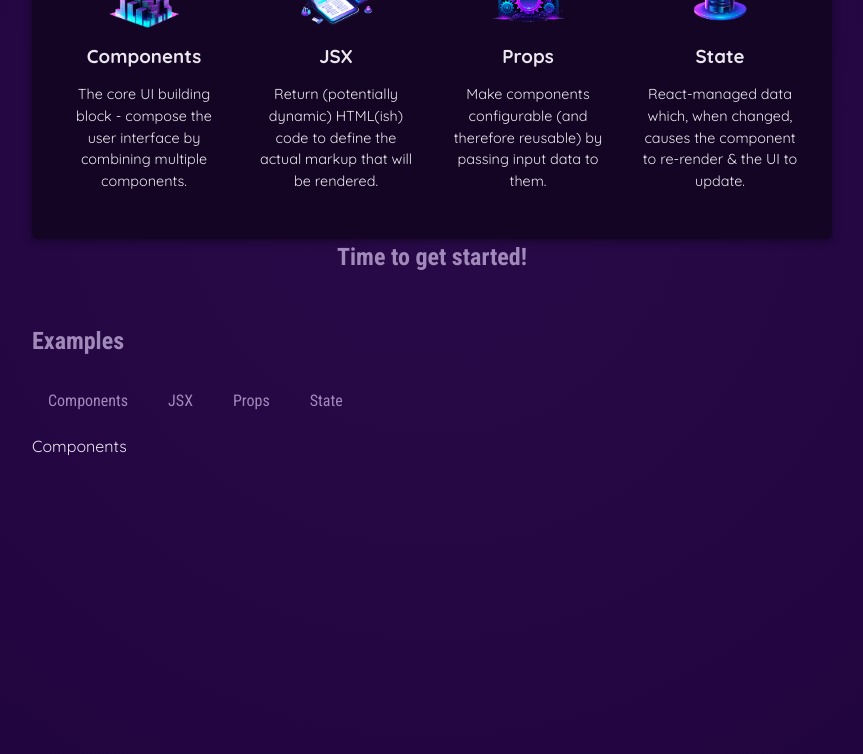
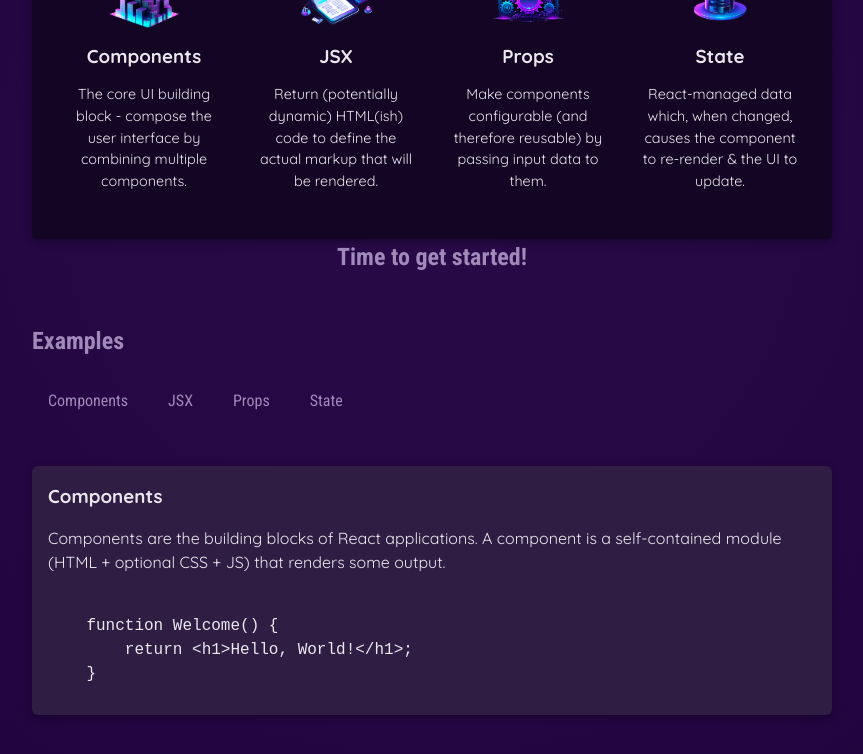
Before and after one commit to bisso-jk/react_practice_codebox, a React (Vite) app: page / in a window 1280 px wide. Both pictures are taken after a click on the button "Components". Shown: the part 460-1214 px from the top of the page, without its empty margins (208-1071 px from the left). Built offline with nearby package versions, Linux system fonts and the light colour scheme.

Commit message:
Exmaple complete

```diff
--- a/src/component/Example/Example.jsx
+++ b/src/component/Example/Example.jsx
@@ -1,31 +1,50 @@
-import {useState} from "react";
-import { TAB_BUTTONS } from '/src/data/data';
+import { useState } from "react";
+import { TAB_BUTTONS } from "/src/data/data";
 import TabButton from "./TabButton";
 
 const Example = () => {
   const [tabState, setTabState] = useState(0);
-    const [content, setContent] = useState('');
+  const [description, setDescription] = useState(null);
+  const [label, setLabel] = useState(null);
+  const [code, setCode] = useState(null);
 
-    const handleClickMenu = (index, content) => {
+  const handleClickMenu = (index, label, code, description) => {
     setTabState(index);
-        setContent(content);
-    }
+    setLabel(label);
+    setCode(code);
+    setDescription(description);
+  };
 
   return (
     <main>
-            <section id={'examples'}>
+      <section id={"examples"}>
         <h2>Examples</h2>
         <menu>
-                    {TAB_BUTTONS && TAB_BUTTONS.map((tabButton) => (
+          {TAB_BUTTONS &&
+            TAB_BUTTONS.map((tabButton) => (
               <TabButton
                 label={tabButton.label}
-                            onClickFunction={() => handleClickMenu(tabButton.index, tabButton.content)}
+                onClickFunction={() =>
+                  handleClickMenu(
+                    tabButton.index,
+                    tabButton.label,
+                    tabButton.code,
+                    tabButton.description,
+                  )
+                }
               />
-                        )
+            ))}
+        </menu>
+      </section>
+      {description && (
+        <section id={"tab-content"}>
+          <h3>{label}</h3>
+          <p>{description}</p>
+          <pre>
+            <code>{code}</code>
+          </pre>
+        </section>
       )}
-                </menu>
-                {content}
-            </section>
     </main>
   );
 };
--- a/src/data/data.js
+++ b/src/data/data.js
@@ -1,59 +1,91 @@
-import componentsImg from '/src/assets/components.png';
-import propsImg from '/src/assets/config.png';
-import jsxImg from '/src/assets/jsx-ui.png';
-import stateImg from '/src/assets/state-mgmt.png';
+import componentsImg from "/src/assets/components.png";
+import propsImg from "/src/assets/config.png";
+import jsxImg from "/src/assets/jsx-ui.png";
+import stateImg from "/src/assets/state-mgmt.png";
 
 const CORE_CONCEPTS = [
   {
     imgSrc: componentsImg,
-        title: 'Components',
+    title: "Components",
     description:
-            'The core UI building block - compose the user interface by combining multiple components.',
-        alt: 'components image',
+      "The core UI building block - compose the user interface by combining multiple components.",
+    alt: "components image",
   },
   {
     imgSrc: jsxImg,
-        title: 'JSX',
+    title: "JSX",
     description:
-            'Return (potentially dynamic) HTML(ish) code to define the actual markup that will be rendered.',
-        alt: 'jsx image',
+      "Return (potentially dynamic) HTML(ish) code to define the actual markup that will be rendered.",
+    alt: "jsx image",
   },
   {
     imgSrc: propsImg,
-        title: 'Props',
+    title: "Props",
     description:
-            'Make components configurable (and therefore reusable) by passing input data to them.',
-        alt: 'props image',
+      "Make components configurable (and therefore reusable) by passing input data to them.",
+    alt: "props image",
   },
   {
     imgSrc: stateImg,
-        title: 'State',
+    title: "State",
     description:
-            'React-managed data which, when changed, causes the component to re-render & the UI to update.',
-        alt: 'state image',
+      "React-managed data which, when changed, causes the component to re-render & the UI to update.",
+    alt: "state image",
   },
 ];
 
 const TAB_BUTTONS = [
   {
-        label: 'Components',
-        content: 'Components',
-        index: 1
+    label: "Components",
+    description:
+      "Components are the building blocks of React applications. A component is a self-contained module (HTML + optional CSS + JS) that renders some output.",
+    index: 1,
+    code: `
+    function Welcome() {
+        return <h1>Hello, World!</h1>;
+    }`,
   },
   {
-        label: 'JSX',
-        content: 'JSX',
-        index: 2
+    label: "JSX",
+    description:
+      "JSX is a syntax extension to JavaScript. It is similar to a template language, but it has full power of JavaScript (e.g., it may output dynamic content).",
+    index: 2,
+    code: `
+    <div>
+        <h1>Welcome {userName}</h1>
+        <p>Time to learn React!</p>
+    </div>`,
   },
   {
-        label: 'Props',
-        content: 'Props',
-        index: 3
+    label: "Props",
+    description:
+      "Components accept arbitrary inputs called props. They are like function arguments.",
+    index: 3,
+    code: `
+    function Welcome(props) {
+      return <h1>Hello, {props.name}</h1>;
+    }`,
   },
   {
-        label: 'State',
-        content: 'State',
-        index: 4
+    label: "State",
+    description:
+      "State allows React components to change their output over time in response to user actions, network responses, and anything else.State allows React components to change their output over time in response to user actions, network responses, and anything else.",
+    index: 4,
+    code: `
+    function Counter() {
+      const [isVisible, setIsVisible] = useState(false);
+
+      function handleClick() {
+        setIsVisible(true);
+      }
+
+      return (
+        <div>
+          <button onClick={handleClick}>Show Details</button>
+          {isVisible && <p>Amazing details!</p>}
+        </div>
+      );
+    }`,
   },
 ];
 
```
Also changed, not shown: .codesandbox/tasks.json (added), .devcontainer/devcontainer.json (added). Lines whose indentation alone changed are shown as unchanged.
